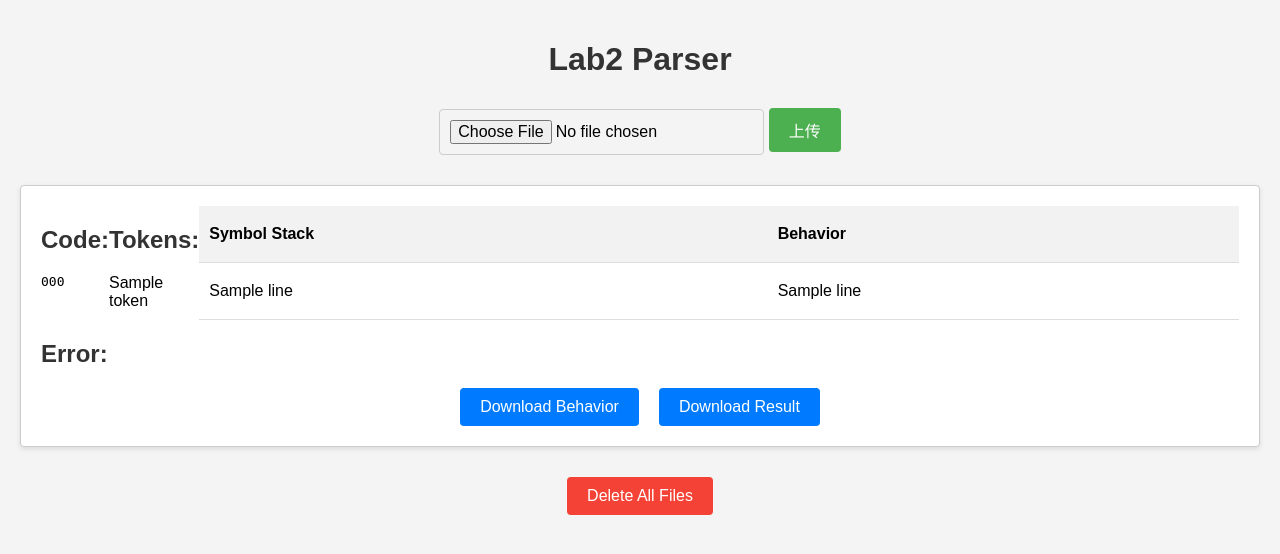
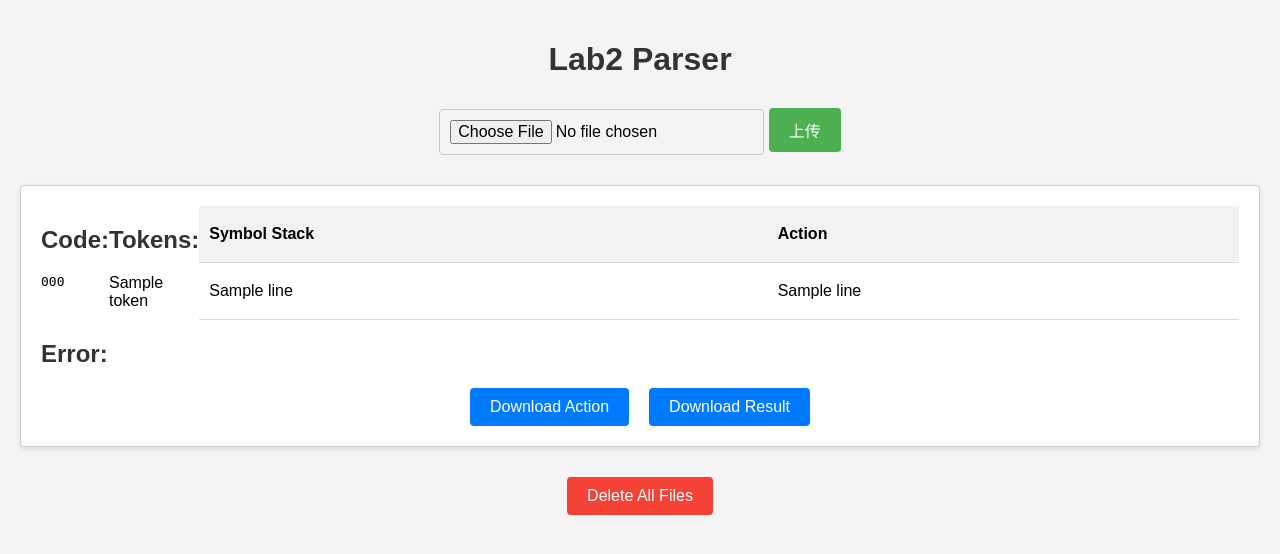
Before and after one commit to hualinli/PracticeOfCompilerPrinciples, a Flask app: template templates/lab2.html in a window 1280 px wide. Shown: the top 554 px of the page. Run offline with Flask 3, Linux system fonts and the light colour scheme; the template is opened without the code that fills it: most values are stand-ins (such as "Sample title", 1, 10 or a date in 2020).

Commit message:
change html

```diff
--- a/templates/lab2.html
+++ b/templates/lab2.html
@@ -167,7 +167,7 @@
                 <table>
                     <tr>
                         <th>Symbol Stack</th>
-                        <th>Behavior</th>
+                        <th>Action</th>
                     </tr>
                     {% for i in range(symbol_stack|length) %}
                     <tr>
@@ -186,7 +186,7 @@
                 </ul>
             </div>
             <div class="download-buttons">
-                <a href="{{ url_for('download', filename='behavior.txt') }}">Download Behavior</a>
+                <a href="{{ url_for('download', filename='behavior.txt') }}">Download Action</a>
                 <a href="{{ url_for('download', filename='output.txt') }}">Download Result</a>
             </div>
         </div>
```
